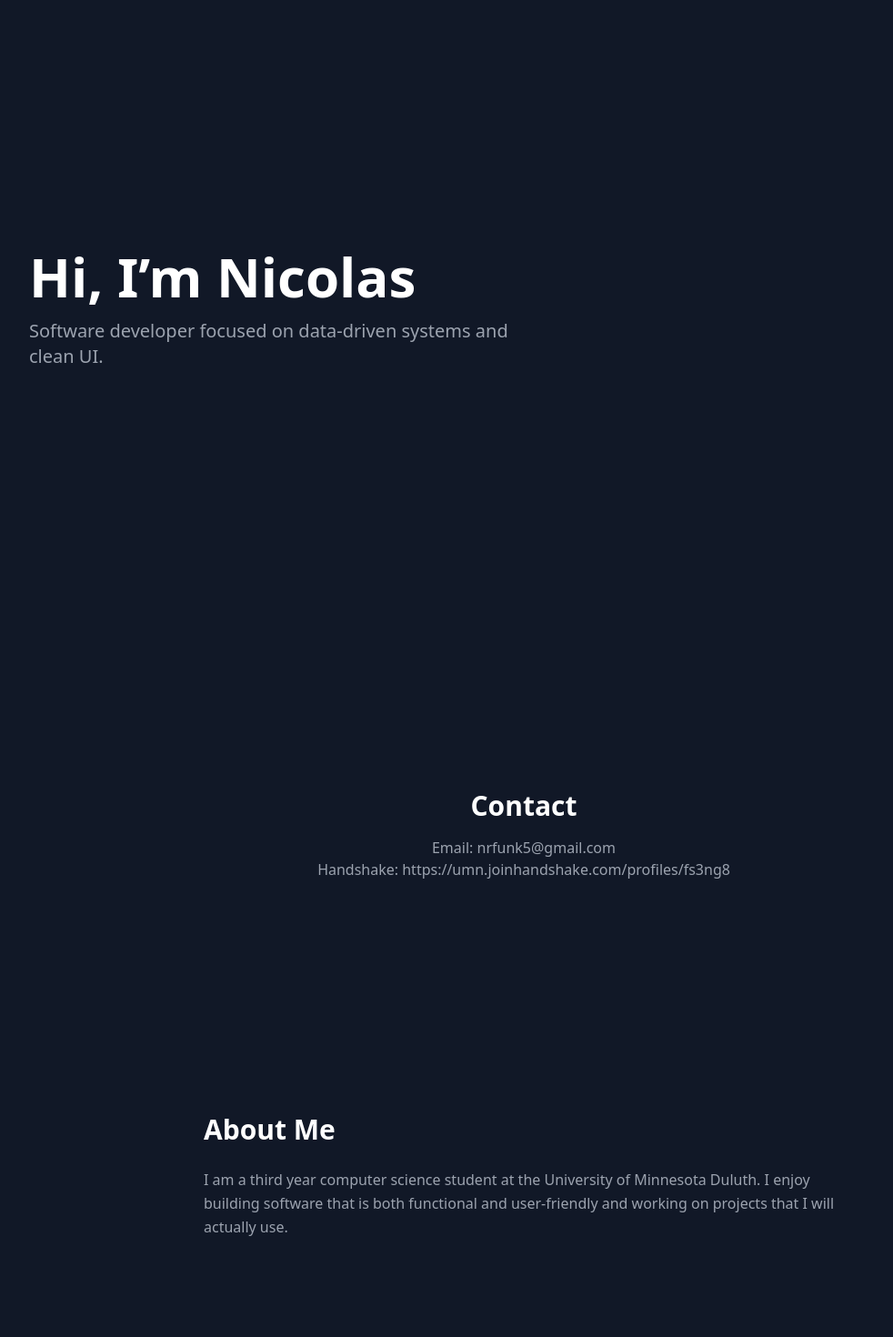
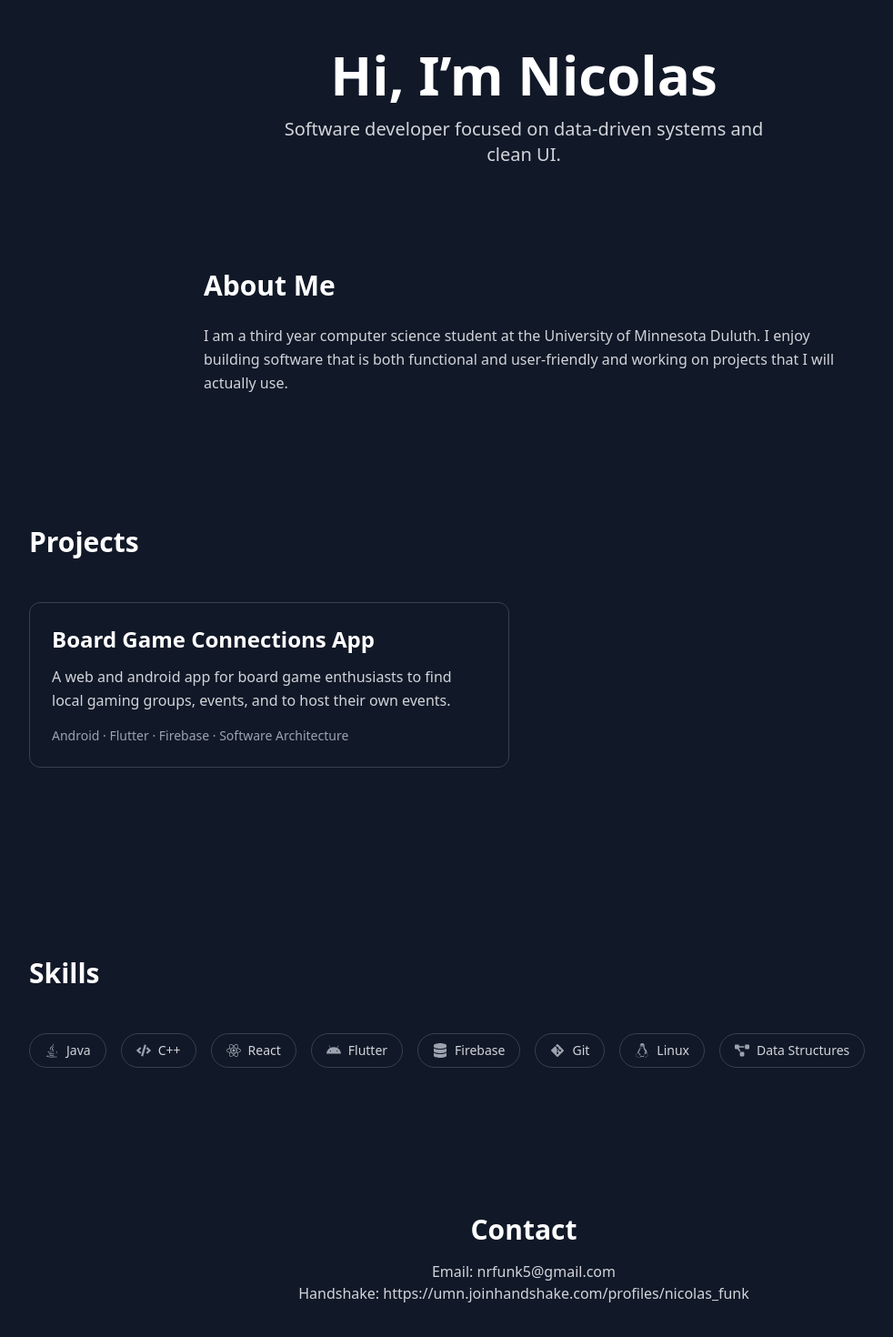
Before and after one commit to ItsArgon/Personal-Website, a React (Vite) app: page / in a window 1280 px wide. Shown: the part 60-1530 px from the top of the page at 91% size, without its empty margins (64-1046 px from the left). Built offline with nearby package versions, Linux system fonts and the light colour scheme.

Commit message:
Update spacing and add icons for skills

```diff
--- a/src/App.jsx
+++ b/src/App.jsx
@@ -9,10 +9,10 @@ function App() {
     <div className="bg-gray-900 text-white">
       <main className="max-w-6xl mx-auto">
         <Intro />
-        <Contact />
         <About />
         <Projects />
         <Skills />
+        <Contact />
       </main>
     </div>
   )
--- a/src/sections/About.jsx
+++ b/src/sections/About.jsx
@@ -1,11 +1,13 @@
 export default function About() {
   return (
-    <section id="about" className="py-32 px-8 max-w-3xl mx-auto">
+    <section id="about" className="py-12 px-8 max-w-3xl mx-auto">
+      <div className="max-w-5xl mx-auto">
       <h2 className="text-3xl font-semibold">About Me</h2>
-      <p className="mt-6 text-gray-400 leading-relaxed">
+      <p className="mt-6 text-gray-300 leading-relaxed">
         I am a third year computer science student at the University of Minnesota Duluth.
         I enjoy building software that is both functional and user-friendly and working on projects that I will actually use.
       </p>
+      </div>
     </section>
   )
 }
--- a/src/sections/Contact.jsx
+++ b/src/sections/Contact.jsx
@@ -1,11 +1,13 @@
 export default function Contact() {
   return (
-    <section id="contact" className="py-32 px-8 text-center">
+    <section id="contact" className="py-12 px-6 text-center">
+      <div className="max-w-5xl mx-auto">
       <h2 className="text-3xl font-semibold">Contact</h2>
-      <p className="mt-4 text-gray-400">
+      <p className="mt-4 text-gray-300">
         Email: nrfunk5@gmail.com <br/>
-        Handshake: https://umn.joinhandshake.com/profiles/fs3ng8
+        Handshake: https://umn.joinhandshake.com/profiles/nicolas_funk
       </p>
+      </div>
     </section>
   )
 }
--- a/src/sections/Intro.jsx
+++ b/src/sections/Intro.jsx
@@ -1,13 +1,13 @@
 export default function Intro() {
   return (
     <section
-      id="home"
-      className="min-h-screen flex flex-col justify-center px-8"
-    >
-      <h1 className="text-6xl font-bold">Hi, I’m Nicolas</h1>
-      <p className="mt-4 text-xl text-gray-400 max-w-xl">
-        Software developer focused on data-driven systems and clean UI.
-      </p>
+      id="intro" className="pt-28 pb-16 px-6 text-center">
+      <div className="max-w-5xl mx-auto">
+        <h1 className="text-6xl font-bold">Hi, I’m Nicolas</h1>
+        <p className="mt-4 text-xl text-gray-300 max-w-xl text-center mx-auto">
+          Software developer focused on data-driven systems and clean UI.
+        </p>
+      </div>
     </section>
   )
 }
--- a/src/sections/Projects.jsx
+++ b/src/sections/Projects.jsx
@@ -11,27 +11,23 @@ export default function Projects() {
   ]
 
   return (
-    <section id="projects" className="py-32 px-6 md:px-8">
+    <section id="projects" className="py-24 px-6 md:px-8">
       <h2 className="text-3xl font-semibold mb-12">Projects</h2>
 
       <div className="grid gap-8 md:grid-cols-2">
         {projects.map((project) => (
           <Reveal key={project.title}>
-            <div
-              className="
-                border border-gray-700 rounded-xl p-6
-                card-hover
-              "
-            >
+            <div className="border border-gray-700 rounded-xl p-6 card-hover">
+
               <h3 className="text-2xl font-semibold">
                 {project.title}
               </h3>
 
-              <p className="mt-3 text-gray-400 leading-relaxed">
+              <p className="mt-3 text-gray-300 leading-relaxed">
                 {project.description}
               </p>
 
-              <p className="mt-4 text-sm text-gray-500">
+              <p className="mt-4 text-sm text-gray-400">
                 {project.tech}
               </p>
             </div>
--- a/src/sections/Skills.jsx
+++ b/src/sections/Skills.jsx
@@ -1,19 +1,51 @@
+import Reveal from "../components/Reveal"
+import {
+  FaJava,
+  FaReact,
+  FaAndroid,
+  FaDatabase,
+  FaGitAlt,
+  FaLinux,
+  FaCode,
+  FaProjectDiagram,
+} from "react-icons/fa"
+
 export default function Skills() {
+  const skills = [
+    { name: "Java", icon: FaJava },
+    { name: "C++", icon: FaCode },
+    { name: "React", icon: FaReact },
+    { name: "Flutter", icon: FaAndroid },
+    { name: "Firebase", icon: FaDatabase },
+    { name: "Git", icon: FaGitAlt },
+    { name: "Linux", icon: FaLinux },
+    { name: "Data Structures", icon: FaProjectDiagram },
+  ]
 
   return (
-    <section id="skills" className="py-32 px-8">
+    <section id="skills" className="py-28 px-6 md:px-8">
       <h2 className="text-3xl font-semibold mb-12">Skills</h2>
 
-      <ul className="flex flex-wrap gap-3">
-        {["C++", "Data Structures", "Flutter", "Firebase", "Git", "Java", "Linux", "React"].map(skill => (
-          <li
-            key={skill}
-            className="px-4 py-2 border border-gray-700 rounded-full text-sm text-gray-300 card-hover hover:text-gray-200"
-          >
-            {skill}
-          </li>
-        ))}
-      </ul>
+      <Reveal>
+        <ul className="flex flex-wrap gap-4">
+          {skills.map(({ name, icon: Icon }) => (
+            <li
+              key={name}
+              className="
+                flex items-center gap-2
+                px-4 py-2
+                border border-gray-700 rounded-full
+                text-sm text-gray-300
+                card-hover
+                hover:text-gray-200
+              "
+            >
+              <Icon className="text-base text-gray-400" />
+              {name}
+            </li>
+          ))}
+        </ul>
+      </Reveal>
     </section>
   )
 }
```
